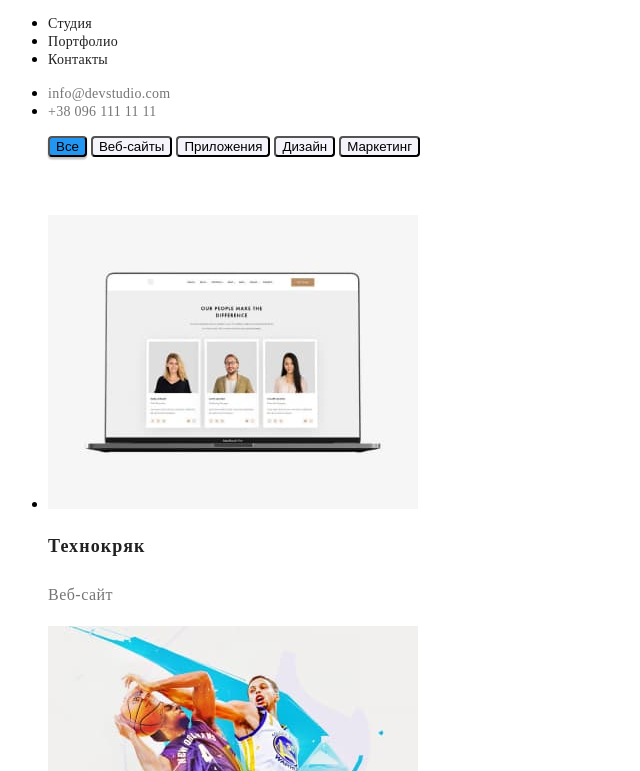
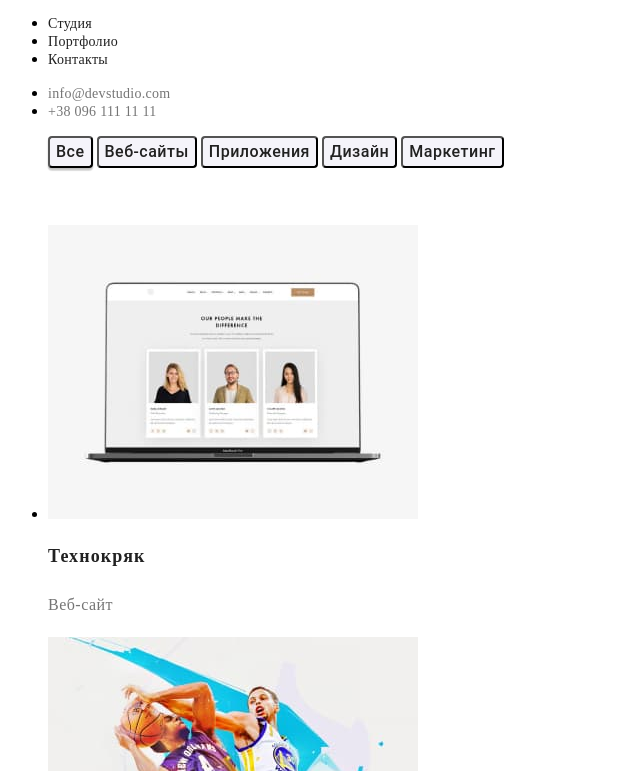
Before and after one commit to Svitlana2601/11111, a plain HTML site: page portfolio.html in a window 1280 px wide. Shown: the part 29-800 px from the top of the page, without its empty margins (0-640 px from the left). Drawn offline with Linux system fonts and the light colour scheme; a web font is replaced by a local one.

Commit message:
Add files via upload

```diff
--- a/css/styles.css
+++ b/css/styles.css
@@ -340,32 +340,112 @@ color: rgba(255, 255, 255, 0.6);
     color: #2196F3;
 }
 .bg-btn-portfolio1 {
-background: #2196F3;
+background: #F5F4FA;
 /* shadow-middle */
 box-shadow: 0px 3px 1px rgba(0, 0, 0, 0.1), 0px 1px 2px rgba(0, 0, 0, 0.08), 0px 2px 2px rgba(0, 0, 0, 0.12);
 border-radius: 4px;
 cursor: pointer;
+}
+.bg-btn-portfolio1:hover, .bg-btn-portfolio1:focus{
+    background-color: #2196F3;
 }
 .bg-btn-portfolio2 {
 background: #F5F4FA;
 border-radius: 4px;
 cursor: pointer;
 }
+.bg-btn-portfolio2:hover, .bg-btn-portfolio2:focus {
+    background-color: #2196F3;
+}
 .bg-btn-portfolio3 {
 background: #F5F4FA;
 border-radius: 4px;
 cursor: pointer;
+}
+.bg-btn-portfolio3:hover, .bg-btn-portfolio3:focus{
+    background-color: #2196F3;
 }
 .bg-btn-portfolio4 {
 background: #F5F4FA;
 border-radius: 4px;
 cursor: pointer;
 }
+.bg-btn-portfolio4:hover, .bg-btn-portfolio4:focus{
+    background-color: #2196F3;
+}
 .bg-btn-portfolio5 {
 background: #F5F4FA;
 border-radius: 4px;
 cursor: pointer;
 }
+.bg-btn-portfolio5:hover, .bg-btn-portfolio5:focus{
+    background-color: #2196F3;
+}
+.text-bg-btn1 {
+    font-family: 'Roboto';
+font-style: normal;
+font-weight: 500;
+font-size: 16px;
+line-height: 1.6;
+text-align: center;
+letter-spacing: 0.03em;
+color: #212121;
+}
+.text-bg-btn1:hover, .text-bg-btn1:focus{
+color: #FFFFFF;
+}
+.text-bg-btn2 {
+    font-family: 'Roboto';
+    font-style: normal;
+    font-weight: 500;
+    font-size: 16px;
+    line-height: 1.6;
+    text-align: center;
+    letter-spacing: 0.03em;
+    color: #212121;
+}
+.text-bg-btn2:hover, .text-bg-btn2:focus{
+    color: #FFFFFF;
+    }
+.text-bg-btn3 {
+    font-family: 'Roboto';
+font-style: normal;
+font-weight: 500;
+font-size: 16px;
+line-height: 1.6;
+text-align: center;
+letter-spacing: 0.03em;
+color: #212121;
+}
+.text-bg-btn3:hover, .text-bg-btn3:focus{
+    color: #FFFFFF;
+    }
+.text-bg-btn4 {
+    font-family: 'Roboto';
+font-style: normal;
+font-weight: 500;
+font-size: 16px;
+line-height: 1.6;
+text-align: center;
+letter-spacing: 0.03em;
+color: #212121;
+}
+.text-bg-btn4:hover, .text-bg-btn4:focus{
+    color: #FFFFFF;
+    }
+.text-bg-btn5 {
+    font-family: 'Roboto';
+font-style: normal;
+font-weight: 500;
+font-size: 16px;
+line-height: 1.6;
+text-align: center;
+letter-spacing: 0.03em;
+color: #212121;
+}
+.text-bg-btn5:hover, .text-bg-btn5:focus{
+    color: #FFFFFF;
+    }
 .prodact {
 font-weight: 500;
 font-size: 16px;
```
